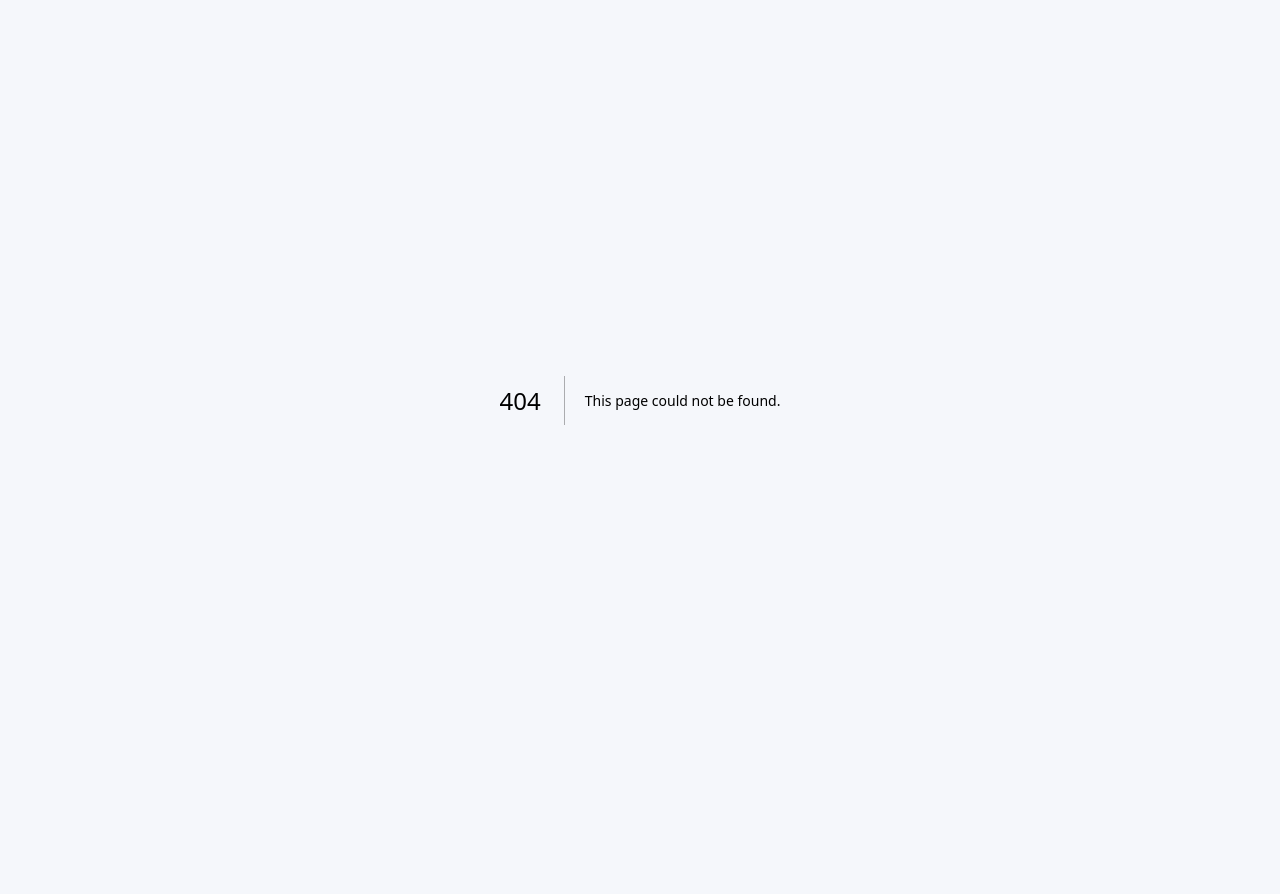
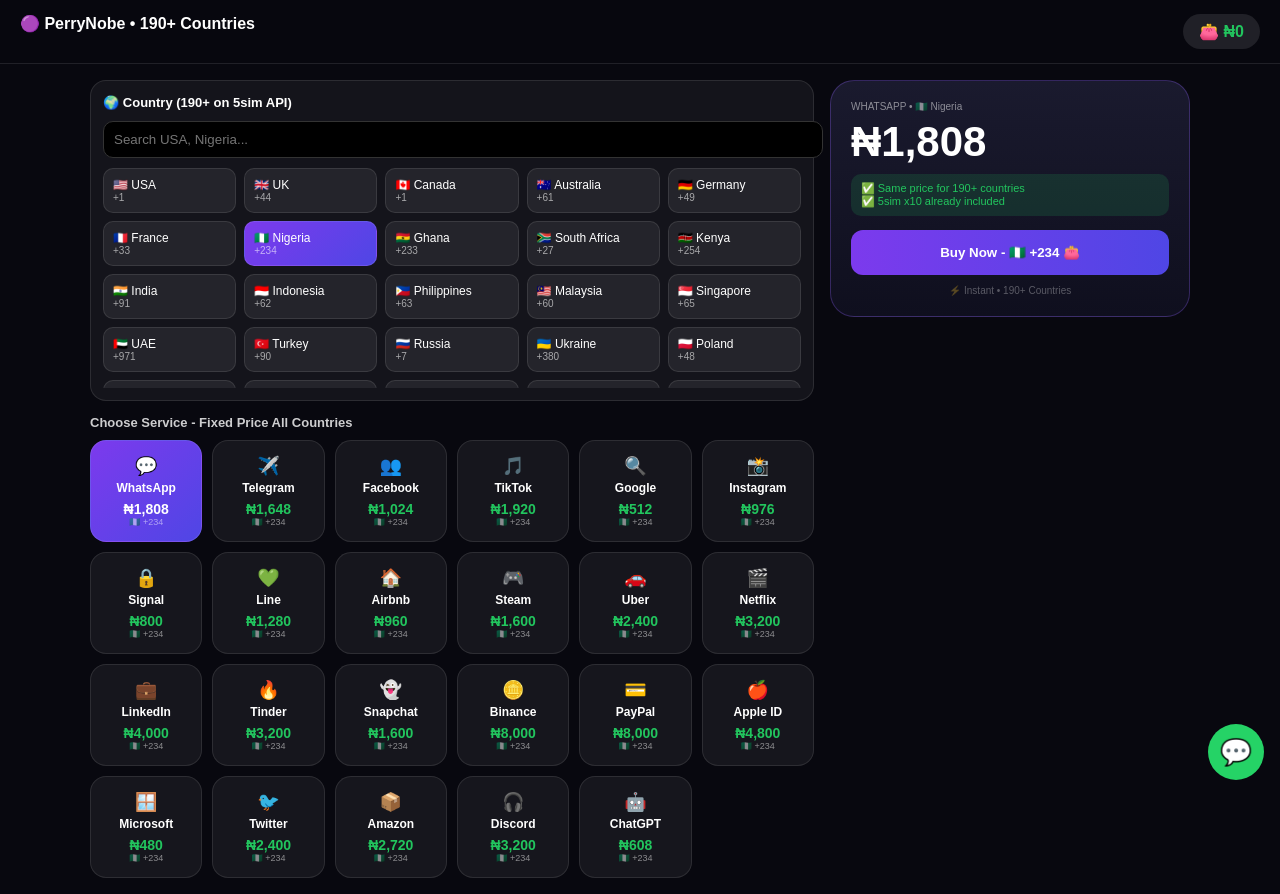
Before and after one commit to perrynobsmsdeliver/perrynobesms, a Next.js app: page / in a window 1280 px wide. Before the commit this address had no page. Before the commit the page ends 800 px from the top, so only its background shows below. Built offline with nearby package versions, Linux system fonts and the light colour scheme.

Commit message:
Create page.tsx

```diff
--- /dev/null
+++ b/app/page.tsx
@@ -0,0 +1,123 @@
+"use client";
+import { useState, useEffect } from "react";
+
+const CUSTOMER_PRICE_NAIRA: Record<string, number> = {
+  whatsapp: 1808, telegram: 1648, facebook: 1024, tiktok: 1920, google: 512,
+  instagram: 976, signal: 800, line: 1280, airbnb: 960, steam: 1600,
+  uber: 2400, netflix: 3200, linkedin: 4000, tinder: 3200, snapchat: 1600,
+  binance: 8000, paypal: 8000, apple: 4800, microsoft: 480, twitter: 2400,
+  amazon: 2720, discord: 3200, openai: 608,
+};
+
+const COUNTRIES = [
+  { c:"us", n:"USA", f:"🇺🇸", d:"+1" }, { c:"gb", n:"UK", f:"🇬🇧", d:"+44" },
+  { c:"ca", n:"Canada", f:"🇨🇦", d:"+1" }, { c:"au", n:"Australia", f:"🇦🇺", d:"+61" },
+  { c:"de", n:"Germany", f:"🇩🇪", d:"+49" }, { c:"fr", n:"France", f:"🇫🇷", d:"+33" },
+  { c:"ng", n:"Nigeria", f:"🇳🇬", d:"+234" }, { c:"gh", n:"Ghana", f:"🇬🇭", d:"+233" },
+  { c:"za", n:"South Africa", f:"🇿🇦", d:"+27" }, { c:"ke", n:"Kenya", f:"🇰🇪", d:"+254" },
+  { c:"in", n:"India", f:"🇮🇳", d:"+91" }, { c:"id", n:"Indonesia", f:"🇮🇩", d:"+62" },
+  { c:"ph", n:"Philippines", f:"🇵🇭", d:"+63" }, { c:"my", n:"Malaysia", f:"🇲🇾", d:"+60" },
+  { c:"sg", n:"Singapore", f:"🇸🇬", d:"+65" }, { c:"ae", n:"UAE", f:"🇦🇪", d:"+971" },
+  { c:"tr", n:"Turkey", f:"🇹🇷", d:"+90" }, { c:"ru", n:"Russia", f:"🇷🇺", d:"+7" },
+  { c:"ua", n:"Ukraine", f:"🇺🇦", d:"+380" }, { c:"pl", n:"Poland", f:"🇵🇱", d:"+48" },
+  { c:"es", n:"Spain", f:"🇪🇸", d:"+34" }, { c:"br", n:"Brazil", f:"🇧🇷", d:"+55" },
+  { c:"mx", n:"Mexico", f:"🇲🇽", d:"+52" }, { c:"jp", n:"Japan", f:"🇯🇵", d:"+81" },
+  { c:"sa", n:"Saudi Arabia", f:"🇸🇦", d:"+966" }, { c:"eg", n:"Egypt", f:"🇪🇬", d:"+20" },
+  { c:"pk", n:"Pakistan", f:"🇵🇰", d:"+92" }, { c:"bd", n:"Bangladesh", f:"🇧🇩", d:"+880" },
+  { c:"th", n:"Thailand", f:"🇹🇭", d:"+66" }, { c:"vn", n:"Vietnam", f:"🇻🇳", d:"+84" },
+  { c:"it", n:"Italy", f:"🇮🇹", d:"+39" }, { c:"nl", n:"Netherlands", f:"🇳🇱", d:"+31" },
+  { c:"se", n:"Sweden", f:"🇸🇪", d:"+46" }, { c:"ch", n:"Switzerland", f:"🇨🇭", d:"+41" },
+];
+
+const APPS = [
+  { id:"whatsapp", name:"WhatsApp", icon:"💬" }, { id:"telegram", name:"Telegram", icon:"✈️" },
+  { id:"facebook", name:"Facebook", icon:"👥" }, { id:"tiktok", name:"TikTok", icon:"🎵" },
+  { id:"google", name:"Google", icon:"🔍" }, { id:"instagram", name:"Instagram", icon:"📸" },
+  { id:"signal", name:"Signal", icon:"🔒" }, { id:"line", name:"Line", icon:"💚" },
+  { id:"airbnb", name:"Airbnb", icon:"🏠" }, { id:"steam", name:"Steam", icon:"🎮" },
+  { id:"uber", name:"Uber", icon:"🚗" }, { id:"netflix", name:"Netflix", icon:"🎬" },
+  { id:"linkedin", name:"LinkedIn", icon:"💼" }, { id:"tinder", name:"Tinder", icon:"🔥" },
+  { id:"snapchat", name:"Snapchat", icon:"👻" }, { id:"binance", name:"Binance", icon:"🪙" },
+  { id:"paypal", name:"PayPal", icon:"💳" }, { id:"apple", name:"Apple ID", icon:"🍎" },
+  { id:"microsoft", name:"Microsoft", icon:"🪟" }, { id:"twitter", name:"Twitter", icon:"🐦" },
+  { id:"amazon", name:"Amazon", icon:"📦" }, { id:"discord", name:"Discord", icon:"🎧" },
+  { id:"openai", name:"ChatGPT", icon:"🤖" },
+];
+
+export default function Home() {
+  const [wallet, setWallet] = useState(0);
+  const [showWallet, setShowWallet] = useState(false);
+  const [selected, setSelected] = useState("whatsapp");
+  const [selectedCountry, setSelectedCountry] = useState(COUNTRIES[6]);
+  const [search, setSearch] = useState("");
+
+  useEffect(()=>{ const w=localStorage.getItem("perrynobe_wallet"); if(w) setWallet(Number(w)); },[]);
+  useEffect(()=>{ localStorage.setItem("perrynobe_wallet", String(wallet)); },[wallet]);
+
+  const finalPrice = CUSTOMER_PRICE_NAIRA[selected];
+  const filtered = COUNTRIES.filter(x=>x.n.toLowerCase().includes(search.toLowerCase()));
+
+  return (
+    <div style={{ minHeight:"100vh", background:"#08080f", color:"white", fontFamily:"sans-serif" }}>
+      <script src="https://js.paystack.co/v1/inline.js"></script>
+      <header style={{ display:"flex", justifyContent:"space-between", padding:"14px 20px", borderBottom:"1px solid rgba(255,255,255,0.1)", position:"sticky", top:0, background:"rgba(8,8,15,0.9)", backdropFilter:"blur(20px)", zIndex:10 }}>
+        <b>🟣 PerryNobe • 190+ Countries</b>
+        <div onClick={()=>setShowWallet(true)} style={{ background:"rgba(255,255,255,0.1)", padding:"8px 16px", borderRadius:100, cursor:"pointer" }}>👛 <b style={{ color:"#22c55e" }}>₦{wallet.toLocaleString()}</b></div>
+      </header>
+
+      <div style={{ maxWidth:1100, margin:"0 auto", padding:16, display:"grid", gridTemplateColumns:"1fr 360px", gap:16 }}>
+        <div>
+          <div style={{ background:"rgba(255,255,255,0.05)", border:"1px solid rgba(255,255,255,0.1)", borderRadius:16, padding:12 }}>
+            <b style={{ fontSize:13 }}>🌍 Country (190+ on 5sim API)</b>
+            <input value={search} onChange={e=>setSearch(e.target.value)} placeholder="Search USA, Nigeria..." style={{ width:"100%", marginTop:10, padding:10, borderRadius:10, background:"#000", border:"1px solid #333", color:"white" }} />
+            <div style={{ display:"grid", gridTemplateColumns:"repeat(auto-fill,minmax(120px,1fr))", gap:8, marginTop:10, maxHeight:220, overflowY:"auto" }}>
+              {filtered.map(c=>(
+                <div key={c.c} onClick={()=>setSelectedCountry(c)} style={{ padding:9, borderRadius:10, cursor:"pointer", background:selectedCountry.c===c.c?"linear-gradient(135deg,#7c3aed,#4f46e5)":"rgba(255,255,255,0.07)", border:"1px solid rgba(255,255,255,0.1)", fontSize:12 }}>{c.f} {c.n}<div style={{ fontSize:10, opacity:0.6 }}>{c.d}</div></div>
+              ))}
+            </div>
+          </div>
+
+          <h3 style={{ margin:"14px 0 10px 0", fontSize:13, opacity:0.8 }}>Choose Service - Fixed Price All Countries</h3>
+          <div style={{ display:"grid", gridTemplateColumns:"repeat(auto-fill,minmax(110px,1fr))", gap:10 }}>
+            {APPS.map(app=>{
+              const active=selected===app.id;
+              return (
+                <div key={app.id} onClick={()=>setSelected(app.id)} style={{ background:active?"linear-gradient(135deg,#7c3aed,#4f46e5)":"rgba(255,255,255,0.06)", border:"1px solid rgba(255,255,255,0.1)", borderRadius:16, padding:14, textAlign:"center", cursor:"pointer" }}>
+                  <div style={{ fontSize:18 }}>{app.icon}</div>
+                  <div style={{ fontWeight:700, fontSize:12, marginTop:4 }}>{app.name}</div>
+                  <div style={{ marginTop:6, fontWeight:900, fontSize:14, color:active?"white":"#22c55e" }}>₦{CUSTOMER_PRICE_NAIRA[app.id].toLocaleString()}</div>
+                  <div style={{ fontSize:9, opacity:0.5 }}>{selectedCountry.f} {selectedCountry.d}</div>
+                </div>
+              )
+            })}
+          </div>
+        </div>
+
+        <div style={{ height:"fit-content", position:"sticky", top:70 }}>
+          <div style={{ background:"linear-gradient(180deg,#1a1a2e,#0f0f1e)", border:"1px solid rgba(139,92,246,0.3)", borderRadius:24, padding:20 }}>
+            <div style={{ fontSize:10, opacity:0.5 }}>{APPS.find(a=>a.id===selected)?.name.toUpperCase()} • {selectedCountry.f} {selectedCountry.n}</div>
+            <div style={{ fontSize:42, fontWeight:900, marginTop:6 }}>₦{finalPrice.toLocaleString()}</div>
+            <div style={{ fontSize:11, background:"rgba(34,197,94,0.15)", padding:"8px 10px", borderRadius:10, color:"#22c55e", marginTop:8 }}>✅ Same price for 190+ countries<br/>✅ 5sim x10 already included</div>
+            <button onClick={()=> wallet<finalPrice? setShowWallet(true) : setWallet(wallet-finalPrice)} style={{ width:"100%", marginTop:14, padding:15, borderRadius:12, background:"linear-gradient(90deg,#7c3aed,#4f46e5)", border:0, color:"white", fontWeight:900, cursor:"pointer" }}>Buy Now - {selectedCountry.f} {selectedCountry.d} 👛</button>
+            <div style={{ fontSize:10, opacity:0.3, textAlign:"center", marginTop:10 }}>⚡ Instant • 190+ Countries</div>
+          </div>
+        </div>
+      </div>
+
+      <div style={{ position:"fixed", bottom:20, right:16, display:"flex", flexDirection:"column", gap:10, zIndex:40 }}>
+        <a href="https://wa.me/2348084752266" target="_blank" style={{ width:56, height:56, borderRadius:50, background:"#25D366", display:"flex", alignItems:"center", justifyContent:"center", fontSize:26, textDecoration:"none" }}>💬</a>
+      </div>
+
+      {showWallet && (
+        <div style={{ position:"fixed", inset:0, background:"rgba(0,0,0,0.8)", zIndex:50, display:"flex", alignItems:"center", justifyContent:"center", padding:16 }}>
+          <div style={{ background:"#15151f", maxWidth:360, width:"100%", borderRadius:20, padding:20, border:"1px solid rgba(255,255,255,0.1)" }}>
+            <h3 style={{ margin:0 }}>Fund Wallet 👛</h3>
+            <div style={{ background:"black", borderRadius:14, padding:16, marginTop:12, textAlign:"center" }}><div style={{ fontSize:11, opacity:0.5 }}>Balance</div><div style={{ fontSize:28, fontWeight:900, color:"#22c55e" }}>₦{wallet.toLocaleString()}</div></div>
+            <button onClick={()=>{ setWallet(wallet+5000); setShowWallet(false); }} style={{ width:"100%", marginTop:12, padding:14, borderRadius:12, background:"#22c55e", color:"black", border:0, fontWeight:900 }}>Add ₦5,000</button>
+            <button onClick={()=>setShowWallet(false)} style={{ width:"100%", marginTop:8, padding:10, background:"rgba(255,255,255,0.1)", border:"1px solid #333", borderRadius:10, color:"white" }}>Close</button>
+          </div>
+        </div>
+      )}
+    </div>
+  );
+}
```
